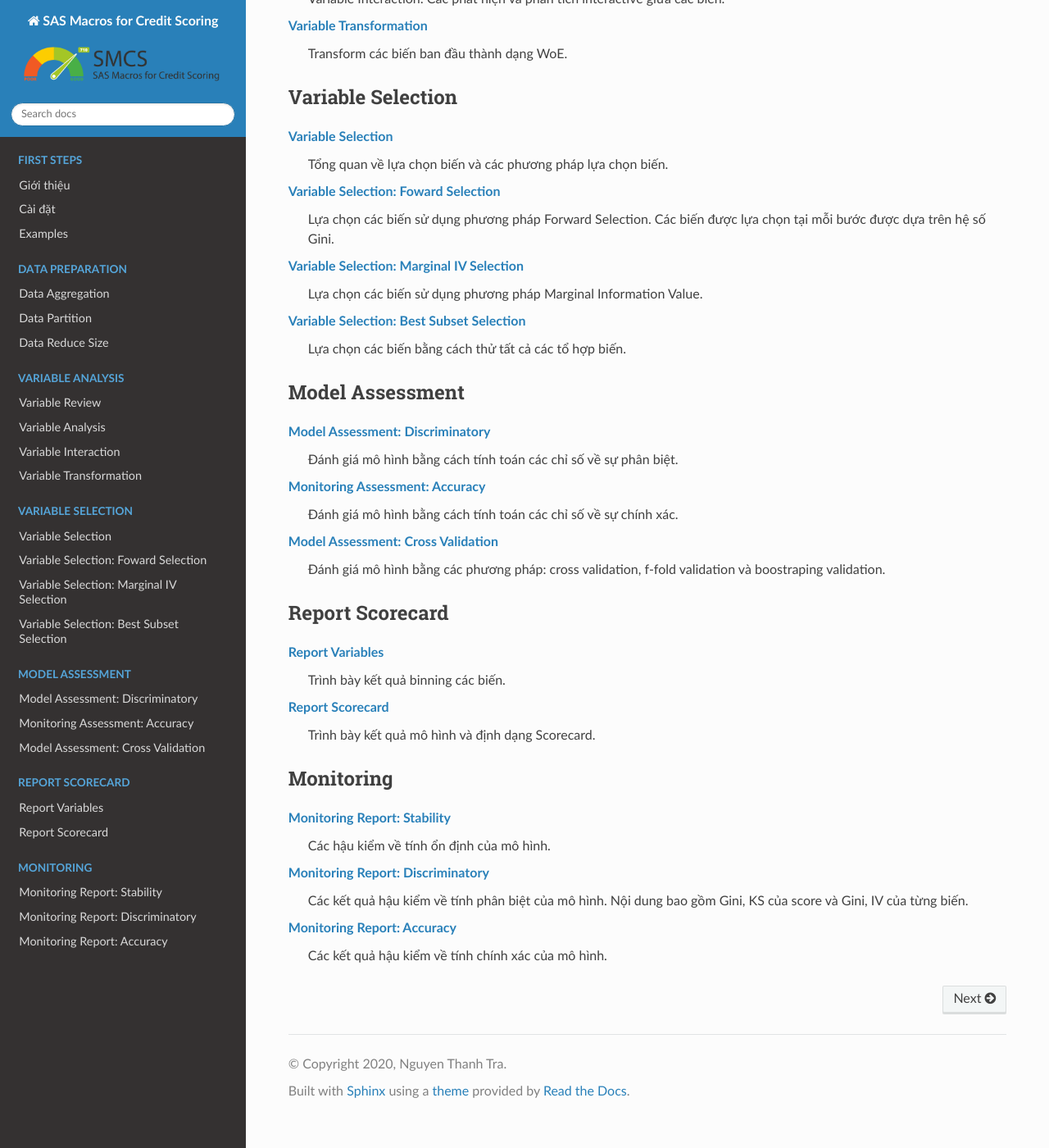
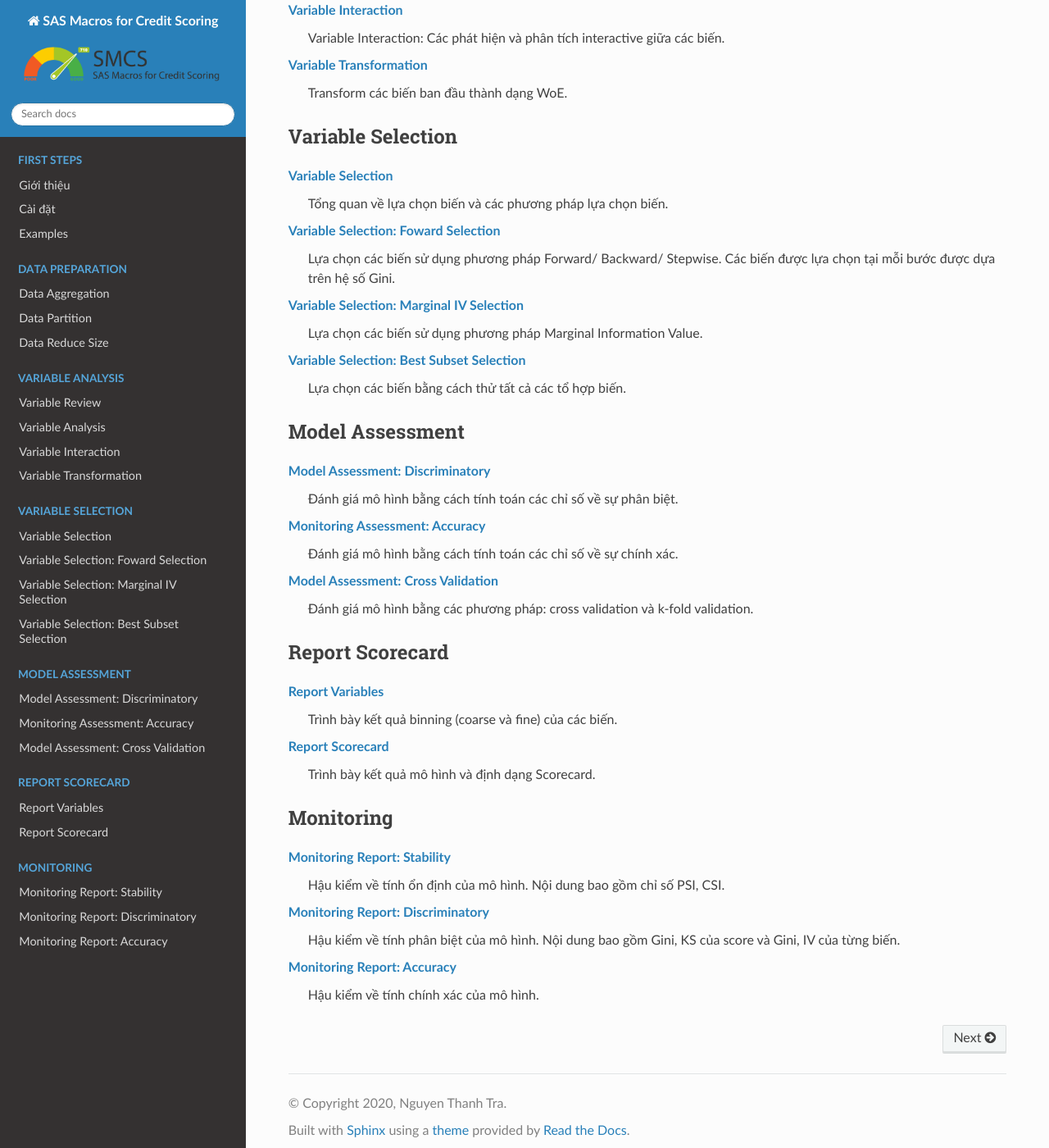
Before and after one commit to thanhtra254/SMCS, a Sphinx documentation site: the page built from docs/index.rst, in a window 1280 px wide and 1400 px high, scrolled down 1762 px. Shown: the whole window at 82% size. Built offline with Sphinx 7.4.7 and the Read the Docs theme 2.0.0, drawn with Linux system fonts in a browser that asks for light colours; some of the changed text lies outside the part shown.

Commit message:
Update index.rst

```diff
--- a/docs/index.rst
+++ b/docs/index.rst
@@ -80,13 +79,13 @@
    post/DataReduceSize
 
 :doc:`post/DataAggregation`
-    Các kỹ thuật cho việc trích xuất biến.
+    Macro hỗ trợ việc trích xuất biến.
 
 :doc:`post/DataPartition`
-    Kỹ thuật chia dữ liệu thành train và validate theo phương pháp stratify sampling.
+    Chia dữ liệu thành train và validate theo phương pháp stratify sampling.
 
 :doc:`post/DataReduceSize`
-    Giảm kích thước của dữ liệu để hiệu năng tính toán trên file cao hơn.
+    Giảm kích thước của dữ liệu để tăng hiệu năng tính toán.
 
 
 Variable Analysis
@@ -129,7 +128,7 @@
     Tổng quan về lựa chọn biến và các phương pháp lựa chọn biến.
 
 :doc:`post/SelectFoward`
-    Lựa chọn các biến sử dụng phương pháp Forward Selection. Các biến được lựa chọn tại mỗi bước được dựa trên hệ số Gini.
+    Lựa chọn các biến sử dụng phương pháp Forward/ Backward/ Stepwise. Các biến được lựa chọn tại mỗi bước được dựa trên hệ số Gini.
 
 :doc:`post/SelectMarIV`
     Lựa chọn các biến sử dụng phương pháp Marginal Information Value.
@@ -152,7 +151,7 @@
 :doc:`post/ModelAssessAccuracy`
     Đánh giá mô hình bằng cách tính toán các chỉ số về sự chính xác.
 :doc:`post/ModelCrossValidation`
-    Đánh giá mô hình bằng các phương pháp: cross validation, f-fold validation và boostraping validation.
+    Đánh giá mô hình bằng các phương pháp: cross validation và k-fold validation.
 
 Report Scorecard
 ================
@@ -164,7 +163,7 @@
    post/ReportScorecard
 
 :doc:`post/ReportVariable`
-    Trình bày kết quả binning các biến.
+    Trình bày kết quả binning (coarse và fine) của các biến.
 
 :doc:`post/ReportScorecard`
     Trình bày kết quả mô hình và định dạng Scorecard.
@@ -181,10 +180,10 @@
    post/MoniAccuracy
 
 :doc:`post/MoniStability`
-    Các hậu kiểm về tính ổn định của mô hình.
+    Hậu kiểm về tính ổn định của mô hình. Nội dung bao gồm chỉ số PSI, CSI.
 
 :doc:`post/MoniDiscriminatory`
-    Các kết quả hậu kiểm về tính phân biệt của mô hình. Nội dung bao gồm Gini, KS của score và Gini, IV của từng biến.
+    Hậu kiểm về tính phân biệt của mô hình. Nội dung bao gồm Gini, KS của score và Gini, IV của từng biến.
 
 :doc:`post/MoniAccuracy`
-    Các kết quả hậu kiểm về tính chính xác của mô hình.
+    Hậu kiểm về tính chính xác của mô hình.
```
Also changed, not shown: other parts of docs/index.rst (+3 -4 lines).
